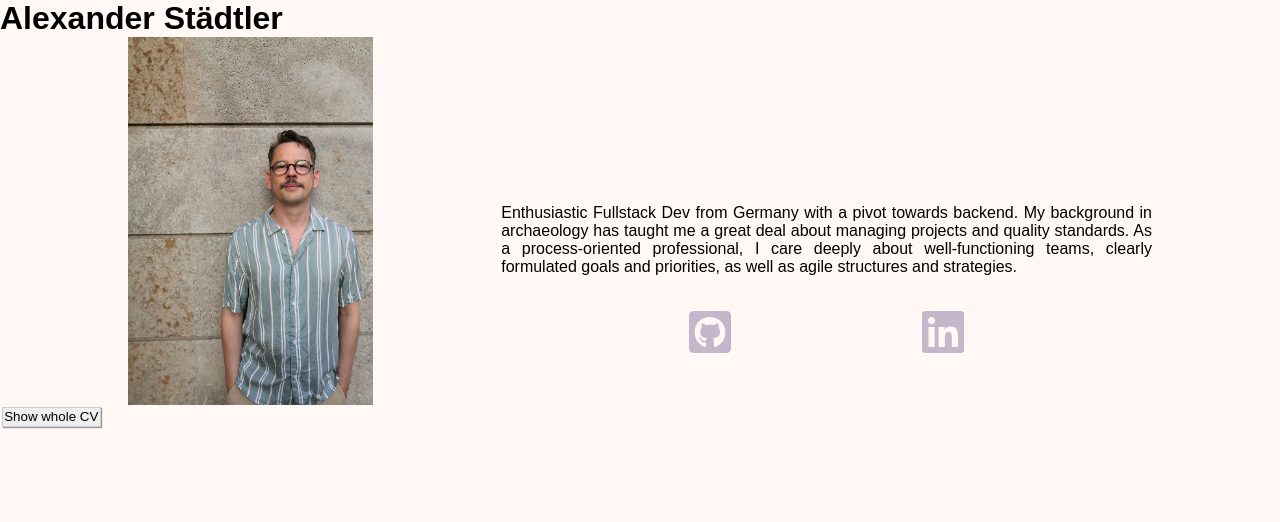
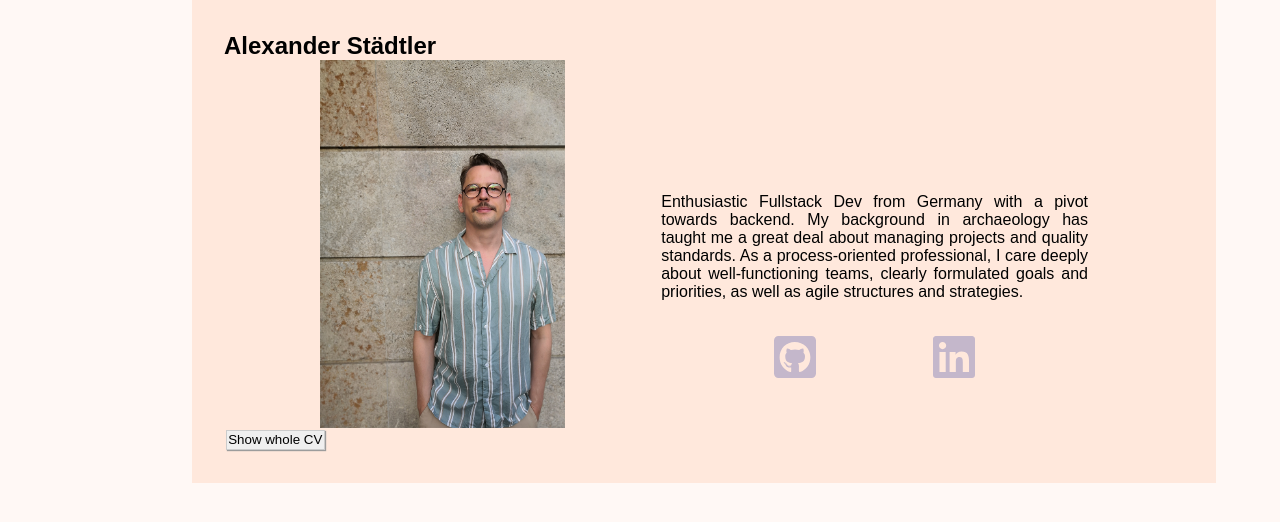
Before and after one commit to a-urbanite/nextjs-portfolio, a Next.js app: page / in a window 1280 px wide. Shown: the top 522 px of the page. Built offline with nearby package versions, Linux system fonts and the light colour scheme.

Commit message:
implemented pagewrapper styling

```diff
--- a/pages/_app.tsx
+++ b/pages/_app.tsx
@@ -1,5 +1,6 @@
 import '../styles/globals.css'
 import type { AppProps } from 'next/app'
+import Pagewrapper from '../components/Pagewrapper'
 
 function MyApp({ Component, pageProps }: AppProps) {
   return <Component {...pageProps} />
--- a/pages/index.tsx
+++ b/pages/index.tsx
@@ -9,7 +9,7 @@ import { FaGithubSquare, FaLinkedin } from 'react-icons/fa'
 
 const Home: NextPage = () => {
   return (
-    <>
+    <article className='page'>
       <h1 className={styles.title}>Alexander Städtler</h1>
       <div className={styles.profileBox}>
         <img className={styles.profilePic} src='/images/profile_pic_light.png' alt='profile pic'></img>
@@ -32,7 +32,7 @@ const Home: NextPage = () => {
       <Collapsable collapsed={true} titleOpen="collapse content" titleClosed="Show whole CV" classname="collapse-button">
         <CV/>
       </Collapsable>
-    </>
+    </article>
   )
 }
 
--- a/styles/globals.css
+++ b/styles/globals.css
@@ -43,3 +43,66 @@ code {
   --as-Ebony: #545C52;
   --as-Signal-Orange: rgb(241, 81, 82);
 }
+
+
+.page {
+  box-sizing: border-box;
+  width: 92%;
+  margin-left: 6%;
+  margin-right: 2%;
+  padding: 1rem;
+  background-color: #ffe8dc;
+}
+
+.title {
+  font-size: 2rem;
+  margin-top: 1rem;
+  margin-bottom: 2rem;
+}
+
+h2 {
+  margin-top: 3rem;
+  margin-bottom: 2rem;
+}
+
+h3 {
+  margin-top: 2rem;
+  margin-bottom: 1rem;
+  }
+
+li {
+  margin-bottom: 2%;
+  }
+
+.text-images {
+  background-color: rgba(255, 255, 255, 0);
+  /* width: 100%; */
+  display: block;
+  margin-left: auto;
+  margin-right: auto;
+  width: 80%;
+  /* height: 80%; */
+  /* margin: 1em 0em 1em 0em; */
+  margin-top: 1rem;
+  margin-bottom: 1rem;
+  /* padding: 100 px; */
+}
+
+
+@media only screen and (min-width: 601px) and (max-width: 900px) {
+.page {
+  width: 85%;
+  margin-left: 10%;
+  margin-right: 5%;
+  padding: 1.5rem;
+}
+}
+
+@media only screen and (min-width: 901px) {
+.page {
+  width: 80%;
+  margin-left: 15%;
+  margin-right: 5%;
+  padding: 2rem;
+}
+}
```
Also changed, not shown: components/Pagewrapper.tsx (added, +11 -0 lines).
